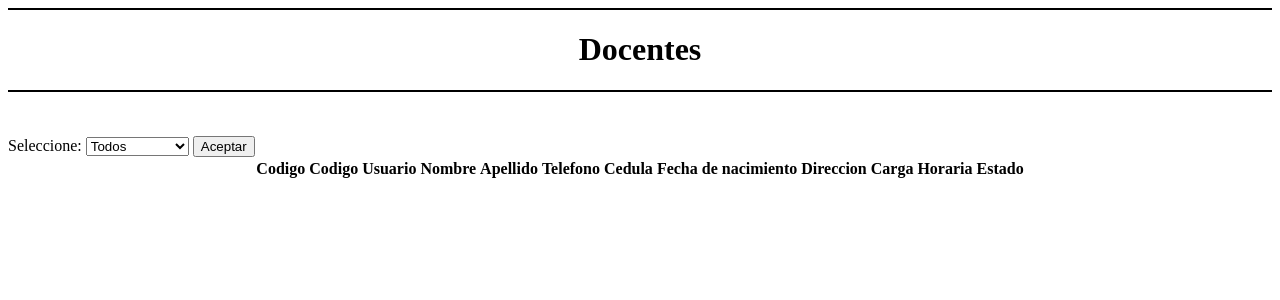
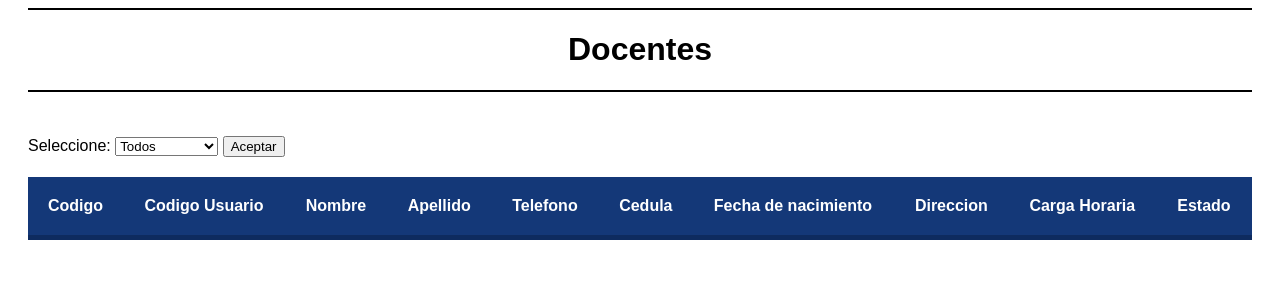
Before and after one commit to Cpnovoa1/Cronody, a PHP site: page /php/mostrar_docente.php in a window 1280 px wide. Shown: the top 300 px of the page. Run offline with PHP 8.4, Linux system fonts and the light colour scheme; data comes from the database, SQL or seed files in the repository; data that the repository does not hold is empty.

Commit message:
Mostrar usuarios
Nuevo php mostrar usuarios y css para la tabla

```diff
--- /dev/null
+++ b/proyecto/css/estiloMostrar.css
@@ -0,0 +1,31 @@
+body{
+	font-family: Arial;
+	padding: 0px 20px;
+}
+h1{
+	text-align: center;
+}
+.filtro{
+	margin-bottom:20px;
+}
+
+table{
+	background-color: white;
+	text-align: left;
+	border-collapse: collapse;
+	width: 100%;
+}
+
+th, td{
+	padding: 20px;
+}
+
+thead{
+	background-color: #143878;
+	border-bottom: solid 5px #0E2B5F;
+	color: white;
+}
+
+tr:nth-child(even){
+	background-color: #ddd;
+}
--- a/proyecto/php/admin.php
+++ b/proyecto/php/admin.php
@@ -57,7 +57,7 @@
               <li><a href="#">Crear usuarios</a></li>
               <li><a href="#">Modificar Usuarios</a></li>
               <li><a href="#">Eliminar usuarios</a></li>
-			  <li><a href="#">Mostrar usuarios</a></li>
+			  <li><a href="mostrar_usuarios.php" target="iframe_a">Mostrar usuarios</a></li>
             </ul>
           </li>
           <li>
--- a/proyecto/php/mostrar_docente.php
+++ b/proyecto/php/mostrar_docente.php
@@ -3,26 +3,27 @@
 <head>
 	<meta charset="utf-8">
 	<title>Documento sin título</title>
+	<link href="../css/estiloMostrar.css" rel="stylesheet" type="text/css">
 </head>
 
 <body>
-<hr size="2px" color="black" />
-	<h1><div align="center">Docentes</div></h1>
-<hr size="2px" color="black" />
+	<hr size="2px" color="black"/>
+	<h1>Docentes</h1>
+	<hr size="2px" color="black"/>
 	<br>
 	<br>
 
 	<?php
-$conn = new mysqli("localhost", "admin", "admin", "horarios");
+	$conn = new mysqli( "localhost", "admin", "admin", "horarios" );
 
 	//Ejecutamos la sentencia SQL
-$result=mysqli_query($conn,"select * from docente");
-$activos=mysqli_query($conn,"select * from docente where DOC_ESTADO=1");
-$desactivos=mysqli_query($conn,"select * from docente where DOC_ESTADO=0");
+	$result = mysqli_query( $conn, "select * from docente" );
+	$activos = mysqli_query( $conn, "select * from docente where DOC_ESTADO=1" );
+	$desactivos = mysqli_query( $conn, "select * from docente where DOC_ESTADO=0" );
 	?>
 
-<div>
-<form id="form1" name="form1" method="post" action="mostrar_docente.php">
+	<div class="filtro">
+		<form id="form1" name="form1" method="post" action="#">
 			<label for="select">Seleccione:</label>
 			<select name="estado" id="select">
 				<option value="Todos">Todos</option>
@@ -34,6 +35,7 @@ $desactivos=mysqli_query($conn,"select * from docente where DOC_ESTADO=0");
 	</div>
 
 	<table align="center">
+		<thead>
 			<tr>
 				<th>Codigo</th>
 				<th>Codigo Usuario</th>
@@ -46,63 +48,60 @@ $desactivos=mysqli_query($conn,"select * from docente where DOC_ESTADO=0");
 				<th>Carga Horaria</th>
 				<th>Estado</th>
 			</tr>
-
+		</thead>
+		<tbody>
 			<?php
 			//Mostramos los registros
-	$estado=$_POST['estado'];
+			$estado = $_POST[ 'estado' ];
 
-	if($estado == 'Todos'){
-		while ($row=mysqli_fetch_array($result))
-		{
-		echo '<tr><td>'.$row["DOC_CODIGO"].'</td>';
-		echo '<td>'.$row["USU_CODIGO"].'</td>';
-		echo '<td>'.$row["DOC_NOMBRE"].'</td>';
-		echo '<td>'.$row["DOC_APELLIDO"].'</td>';
-		echo '<td>'.$row["DOC_TELEFONO"].'</td>';
-		echo '<td>'.$row["DOC_CEDULA"].'</td>';
-		echo '<td>'.$row["DOC_FNACIMIENTO"].'</td>';
-		echo '<td>'.$row["DOC_DIRECCION"].'</td>';
-		echo '<td>'.$row["DOC_CARGAHORARIA"].'</td>';
-		echo '<td>'.$row["DOC_ESTADO"].'</td></tr>';
+			if ( $estado == 'Todos' ) {
+				while ( $row = mysqli_fetch_array( $result ) ) {
+					echo '<tr><td>' . $row[ "DOC_CODIGO" ] . '</td>';
+					echo '<td>' . $row[ "USU_CODIGO" ] . '</td>';
+					echo '<td>' . $row[ "DOC_NOMBRE" ] . '</td>';
+					echo '<td>' . $row[ "DOC_APELLIDO" ] . '</td>';
+					echo '<td>' . $row[ "DOC_TELEFONO" ] . '</td>';
+					echo '<td>' . $row[ "DOC_CEDULA" ] . '</td>';
+					echo '<td>' . $row[ "DOC_FNACIMIENTO" ] . '</td>';
+					echo '<td>' . $row[ "DOC_DIRECCION" ] . '</td>';
+					echo '<td>' . $row[ "DOC_CARGAHORARIA" ] . '</td>';
+					echo '<td>' . $row[ "DOC_ESTADO" ] . '</td></tr>';
 				}
-		mysqli_free_result($result);
+				mysqli_free_result( $result );
 
-	}else if($estado == 'Activos'){
-		while ($row=mysqli_fetch_array($activos))
-		{
-		echo '<tr><td>'.$row["DOC_CODIGO"].'</td>';
-		echo '<td>'.$row["USU_CODIGO"].'</td>';
-		echo '<td>'.$row["DOC_NOMBRE"].'</td>';
-		echo '<td>'.$row["DOC_APELLIDO"].'</td>';
-		echo '<td>'.$row["DOC_TELEFONO"].'</td>';
-		echo '<td>'.$row["DOC_CEDULA"].'</td>';
-		echo '<td>'.$row["DOC_FNACIMIENTO"].'</td>';
-		echo '<td>'.$row["DOC_DIRECCION"].'</td>';
-		echo '<td>'.$row["DOC_CARGAHORARIA"].'</td>';
-		echo '<td>'.$row["DOC_ESTADO"].'</td></tr>';
+			} else if ( $estado == 'Activos' ) {
+				while ( $row = mysqli_fetch_array( $activos ) ) {
+					echo '<tr><td>' . $row[ "DOC_CODIGO" ] . '</td>';
+					echo '<td>' . $row[ "USU_CODIGO" ] . '</td>';
+					echo '<td>' . $row[ "DOC_NOMBRE" ] . '</td>';
+					echo '<td>' . $row[ "DOC_APELLIDO" ] . '</td>';
+					echo '<td>' . $row[ "DOC_TELEFONO" ] . '</td>';
+					echo '<td>' . $row[ "DOC_CEDULA" ] . '</td>';
+					echo '<td>' . $row[ "DOC_FNACIMIENTO" ] . '</td>';
+					echo '<td>' . $row[ "DOC_DIRECCION" ] . '</td>';
+					echo '<td>' . $row[ "DOC_CARGAHORARIA" ] . '</td>';
+					echo '<td>' . $row[ "DOC_ESTADO" ] . '</td></tr>';
 				}
-		mysqli_free_result($activos);
+				mysqli_free_result( $activos );
 
-	}else if($estado == 'Desactivados'){
-		while ($row=mysqli_fetch_array($desactivos))
-		{
-		echo '<tr><td>'.$row["DOC_CODIGO"].'</td>';
-		echo '<td>'.$row["USU_CODIGO"].'</td>';
-		echo '<td>'.$row["DOC_NOMBRE"].'</td>';
-		echo '<td>'.$row["DOC_APELLIDO"].'</td>';
-		echo '<td>'.$row["DOC_TELEFONO"].'</td>';
-		echo '<td>'.$row["DOC_CEDULA"].'</td>';
-		echo '<td>'.$row["DOC_FNACIMIENTO"].'</td>';
-		echo '<td>'.$row["DOC_DIRECCION"].'</td>';
-		echo '<td>'.$row["DOC_CARGAHORARIA"].'</td>';
-		echo '<td>'.$row["DOC_ESTADO"].'</td></tr>';
+			} else if ( $estado == 'Desactivados' ) {
+				while ( $row = mysqli_fetch_array( $desactivos ) ) {
+					echo '<tr><td>' . $row[ "DOC_CODIGO" ] . '</td>';
+					echo '<td>' . $row[ "USU_CODIGO" ] . '</td>';
+					echo '<td>' . $row[ "DOC_NOMBRE" ] . '</td>';
+					echo '<td>' . $row[ "DOC_APELLIDO" ] . '</td>';
+					echo '<td>' . $row[ "DOC_TELEFONO" ] . '</td>';
+					echo '<td>' . $row[ "DOC_CEDULA" ] . '</td>';
+					echo '<td>' . $row[ "DOC_FNACIMIENTO" ] . '</td>';
+					echo '<td>' . $row[ "DOC_DIRECCION" ] . '</td>';
+					echo '<td>' . $row[ "DOC_CARGAHORARIA" ] . '</td>';
+					echo '<td>' . $row[ "DOC_ESTADO" ] . '</td></tr>';
 				}
-		mysqli_free_result($desactivos);
+				mysqli_free_result( $desactivos );
 			}
 
 			?>
+		</tbody>
 	</table>
-
-
 </body>
 </html>
```
Also changed, not shown: proyecto/php/mostrar_usuarios.php (added, +81 -0 lines). Lines whose indentation alone changed are shown as unchanged.
